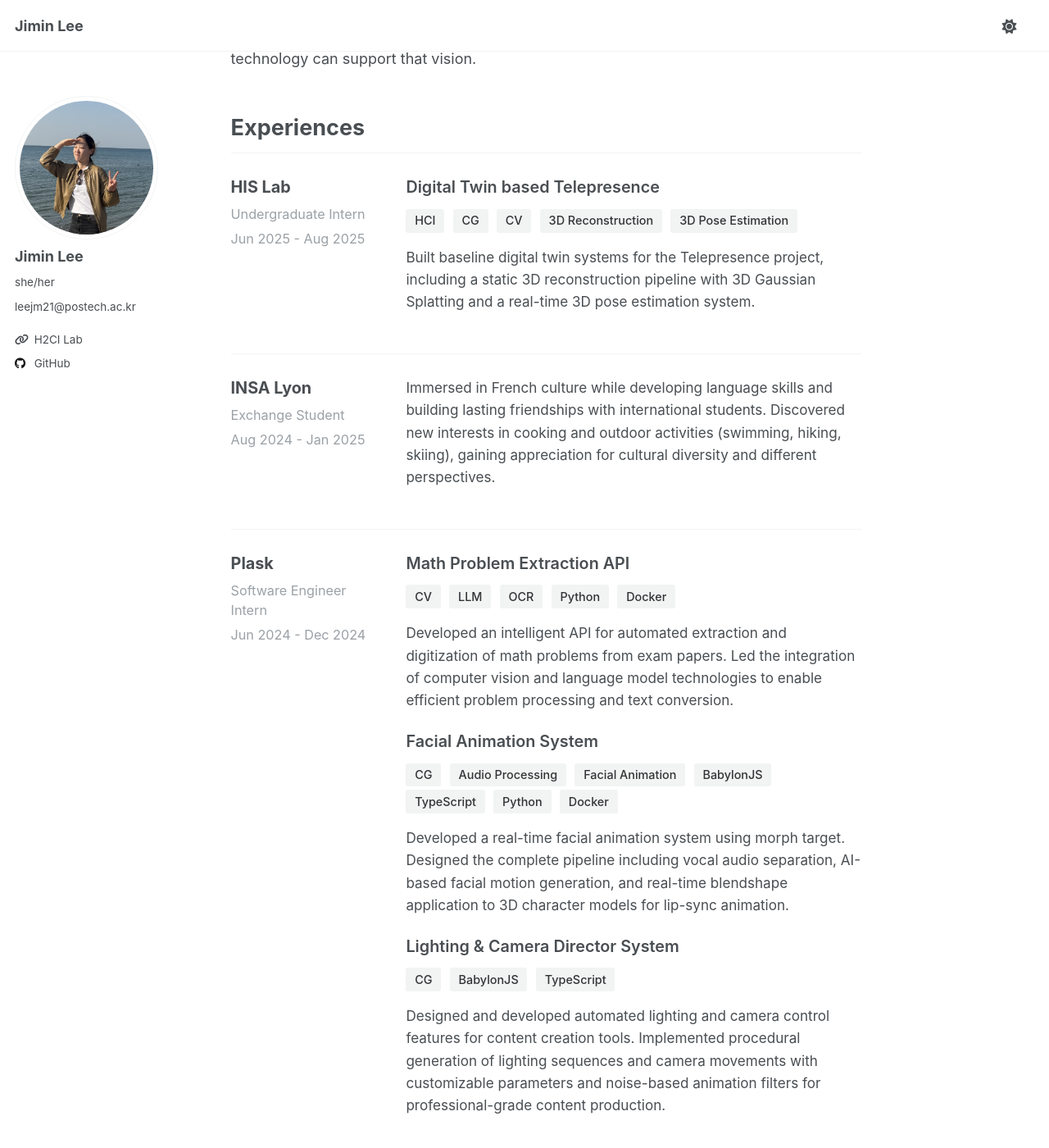
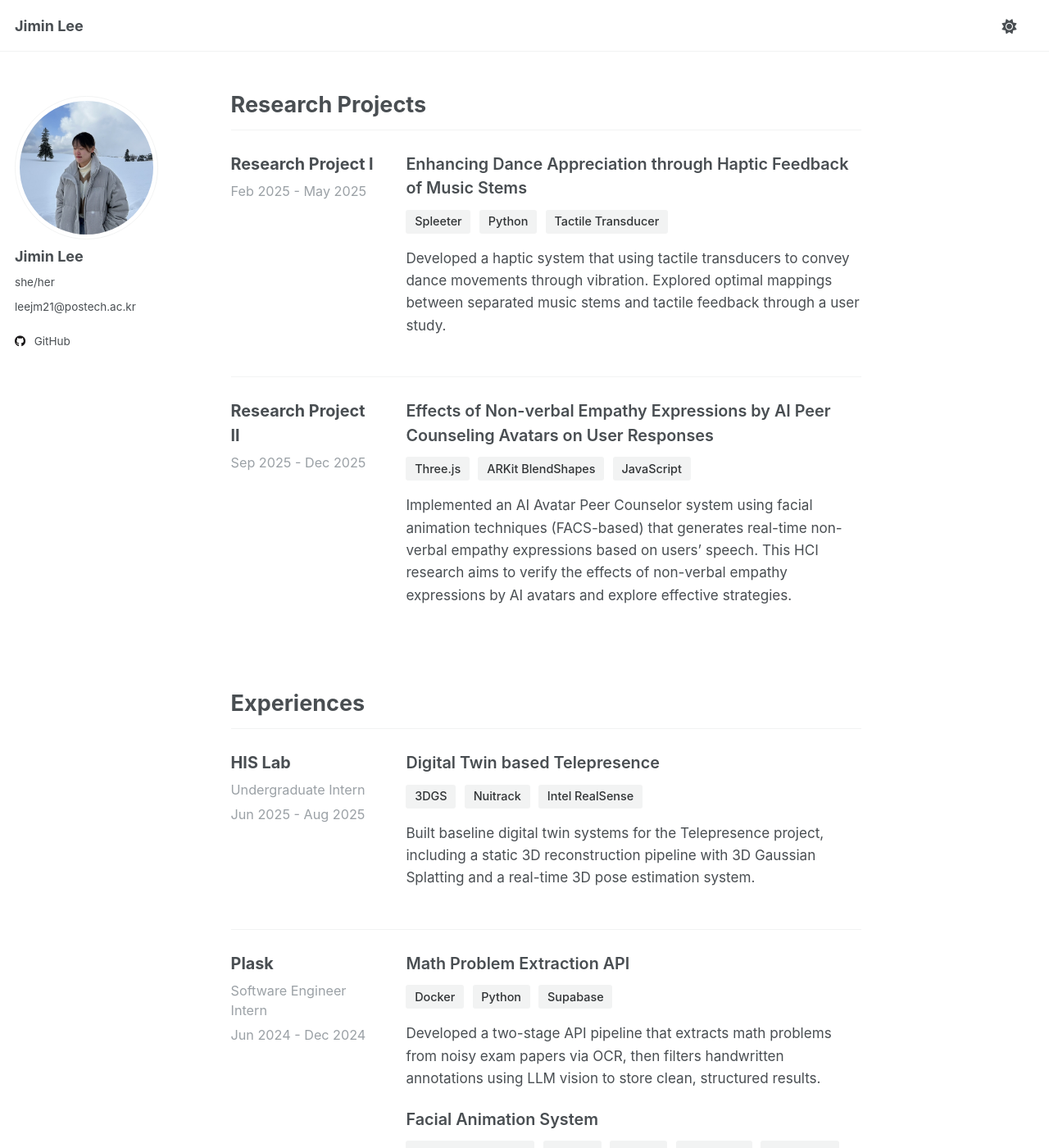
Before and after one commit to dommanga/dommanga.github.io, a Jekyll site: the page built from _pages/about.md, in a window 1280 px wide and 1400 px high, scrolled down 194 px. Shown: the whole window at 82% size. Built offline with Jekyll 4.4.1, drawn with Linux system fonts in a browser that asks for light colours; some of the changed text lies outside the part shown.

Commit message:
Finalize updating website.

```diff
--- a/_config.yml
+++ b/_config.yml
@@ -27,7 +27,7 @@ author:
   pronouns         : "she/her"
   bio              : "leejm21@postech.ac.kr"
   location         : # "Pohang, South Korea"
-  employer         : "H2CI Lab"
+  employer         : # "H2CI Lab"
   employer_url     : ""
   uri              : # ""
   email            : # "leejm21@postech.ac.kr"
--- a/_layouts/portfolio.html
+++ b/_layouts/portfolio.html
@@ -35,6 +35,36 @@ layout: default
         <div class="intro-section">
           {{ page.intro | markdownify }}
         </div>
+
+        <!-- Research Projects Section -->
+        {% if page.research_projects %}
+        <div class="content-section">
+          <h2 class="section-title">Research Projects</h2>
+          <div class="experience-group">
+            {% for rp in page.research_projects %}
+            <div class="experience-item">
+              <div class="left-column">
+                <div class="company-name">{{ rp.name }}</div>
+                {% if rp.type %}<div class="position">{{ rp.type }}</div>{% endif %}
+                {% if rp.role %}<div class="position">{{ rp.role }}</div>{% endif %}
+                <div class="date">{{ rp.date }}</div>
+              </div>
+              <div class="right-column">
+                {% if rp.project %}<div class="project-title">{{ rp.project }}</div>{% endif %}
+                {% if rp.technologies %}
+                <div class="tech-tags">
+                  {% for tech in rp.technologies %}
+                  <span class="tech-tag">{{ tech }}</span>
+                  {% endfor %}
+                </div>
+                {% endif %}
+                <div class="description">{{ rp.description | markdownify }}</div>
+              </div>
+            </div>
+            {% endfor %}
+          </div>
+        </div>
+        {% endif %}
 
         <!-- Experiences Section -->
         {% if page.experiences %}
@@ -78,36 +108,6 @@ layout: default
           </div>
         </div>
         {% endif %}
-
-        <!-- Research Projects Section -->
-        {% if page.research_projects %}
-        <div class="content-section">
-          <h2 class="section-title">Research Projects</h2>
-          <div class="experience-group">
-            {% for rp in page.research_projects %}
-            <div class="experience-item">
-              <div class="left-column">
-                <div class="company-name">{{ rp.name }}</div>
-                {% if rp.type %}<div class="position">{{ rp.type }}</div>{% endif %}
-                {% if rp.role %}<div class="position">{{ rp.role }}</div>{% endif %}
-                <div class="date">{{ rp.date }}</div>
-              </div>
-              <div class="right-column">
-                {% if rp.project %}<div class="project-title">{{ rp.project }}</div>{% endif %}
-                {% if rp.technologies %}
-                <div class="tech-tags">
-                  {% for tech in rp.technologies %}
-                  <span class="tech-tag">{{ tech }}</span>
-                  {% endfor %}
-                </div>
-                {% endif %}
-                <div class="description">{{ rp.description | markdownify }}</div>
-              </div>
-            </div>
-            {% endfor %}
-          </div>
-        </div>
-        {% endif %}
       </section>
 
       {% if page.share %}{% include social-share.html %}{% endif %}
--- a/_pages/about.md
+++ b/_pages/about.md
@@ -8,59 +8,53 @@ redirect_from:
   - /about.html
 
 intro: |
-  Hi! I’m a 1st year PhD student in [Computer Science and Engineering](https://cse.postech.ac.kr/csepostech/index.do#none) at [POSTECH](https://www.postech.ac.kr/eng). I'm working with [Prof. Eunkyung Jo](https://eunkyungjo.com/) in the [Health and Human-Computer Interaction Lab](https://dommanga.github.io/).
+  Hi! I am a 1st year PhD student in [Computer Science and Engineering](https://cse.postech.ac.kr/csepostech/index.do#none) at [POSTECH](https://www.postech.ac.kr/eng). I'm working with [Prof. Eunkyung Jo](https://eunkyungjo.com/) in the [Health and Human-Computer Interaction Lab](https://dommanga.github.io/).
 
-  I believe in a world where everyone is free to be themselves, to dream boldly, and to be celebrated for their uniqueness. My journey in computer science is about exploring how technology can support that vision.
+  I'm interested in how technology can make human experiences richer and more expressive. I believe good design should feel human.
+
+research_projects:
+  - name: "Research Project I"
+    role: ""
+    date: "Feb 2025 - May 2025"
+    project: "Enhancing Dance Appreciation through Haptic Feedback of Music Stems"
+    technologies: ["Spleeter", "Python", "Tactile Transducer"]
+    description: "Developed a haptic system that using tactile transducers to convey dance movements through vibration. Explored optimal mappings between separated music stems and tactile feedback through a user study."
+
+  - name: "Research Project II"
+    role: ""
+    date: "Sep 2025 - Dec 2025"
+    project: "Effects of Non-verbal Empathy Expressions by AI Peer Counseling Avatars on User Responses"
+    technologies: ["Three.js", "ARKit BlendShapes", "JavaScript"]
+    description: "Implemented an AI Avatar Peer Counselor system using facial animation techniques (FACS-based) that generates real-time non-verbal empathy expressions based on users' speech. This HCI research aims to verify the effects of non-verbal empathy expressions by AI avatars and explore effective strategies."
 
 experiences:
   - company: "HIS Lab"
     position: "Undergraduate Intern"
     date: "Jun 2025 - Aug 2025"
     project: "Digital Twin based Telepresence"
-    technologies: ["HCI", "CG", "CV", "3D Reconstruction", "3D Pose Estimation"]
+    technologies: ["3DGS", "Nuitrack", "Intel RealSense"]
     description: "Built baseline digital twin systems for the Telepresence project, including a static 3D reconstruction pipeline with 3D Gaussian Splatting and a real-time 3D pose estimation system."
-
-  - company: "INSA Lyon"
-    position: "Exchange Student"
-    date: "Aug 2024 - Jan 2025"
-    project:
-    description: "Immersed in French culture while developing language skills and building lasting friendships with international students. Discovered new interests in cooking and outdoor activities (swimming, hiking, skiing), gaining appreciation for cultural diversity and different perspectives."
 
   - company: "Plask"
     position: "Software Engineer Intern"
     date: "Jun 2024 - Dec 2024"
     projects:
       - title: "Math Problem Extraction API"
-        technologies: ["CV", "LLM", "OCR", "Python", "Docker"]
-        description: "Developed an intelligent API for automated extraction and digitization of math problems from exam papers. Led the integration of computer vision and language model technologies to enable efficient problem processing and text conversion."
+        technologies: ["Docker", "Python", "Supabase"]
+        description: "Developed a two-stage API pipeline that extracts math problems from noisy exam papers via OCR, then filters handwritten annotations using LLM vision to store clean, structured results."
       - title: "Facial Animation System"
-        technologies: ["CG", "Audio Processing", "Facial Animation", "BabylonJS", "TypeScript", "Python", "Docker"]
-        description: "Developed a real-time facial animation system using morph target. Designed the complete pipeline including vocal audio separation, AI-based facial motion generation, and real-time blendshape application to 3D character models for lip-sync animation."
+        technologies: ["NVIDIA Audio2Face", "Docker", "Python", "Babylon.js", "TypeScript"]
+        description: "Built a Dockerized API bridging NVIDIA Audio2Face with the production tool, and implemented real-time blendshape-based lip-sync animation applied to 3D characters in Babylon.js."
       - title: "Lighting & Camera Director System"
-        technologies: ["CG", "BabylonJS", "TypeScript"]
-        description: "Designed and developed automated lighting and camera control features for content creation tools. Implemented procedural generation of lighting sequences and camera movements with customizable parameters and noise-based animation filters for professional-grade content production."
+        technologies: ["Babylon.js", "TypeScript"]
+        description: "Designed lighting and camera control features for a content creation tool, including procedural generation of lighting sequences and camera movements with customizable parameters and noise-based animation filters."
 
   - company: "Interaction Lab"
     position: "Undergraduate Intern"
     date: "Jan 2023 - Feb 2023"
     project: "VR Haptic Navigation System"
-    technologies: ["HCI", "VR", "Haptics", "Unity", "C#"]
+    technologies: ["Unity", "C#"]
     description: "Built a VR maze navigation system using haptic feedback for directional guidance. Integrated A* pathfinding with tactile vest technology to provide intuitive wayfinding cues based on user head orientation."
-
-research_projects:
-  - name: "Research Project I"
-    role: ""
-    date: "Feb 2025 - May 2025"
-    project: "Enhancing Dance Appreciation through Haptic Feedback of Music Stems"
-    technologies: ["HCI", "Haptics", "Audio Processing", "Python"]
-    description: "Designed and developed a novel haptic system that converts separated music stems into tactile feedback to enhance dance appreciation. Built a custom tactile transducer chair and conducted user studies comparing different feedback mappings, demonstrating improved musical expression recognition for both novices and experts."
-
-  - name: "Research Project II"
-    role: ""
-    date: "Sep 2025 - Dec 2025"
-    project: "Effects of Non-verbal Empathy Expressions by AI Peer Counseling Avatars on User Responses"
-    technologies: ["HCI", "Facial Animation", "ThreeJS", "JavaScript", "API"]
-    description: "Avatar Peer Counselor"
 
 # awards:
 #   - name: "Undergraduate Group Research Program"
```
Also changed, not shown: images/profile.png.
